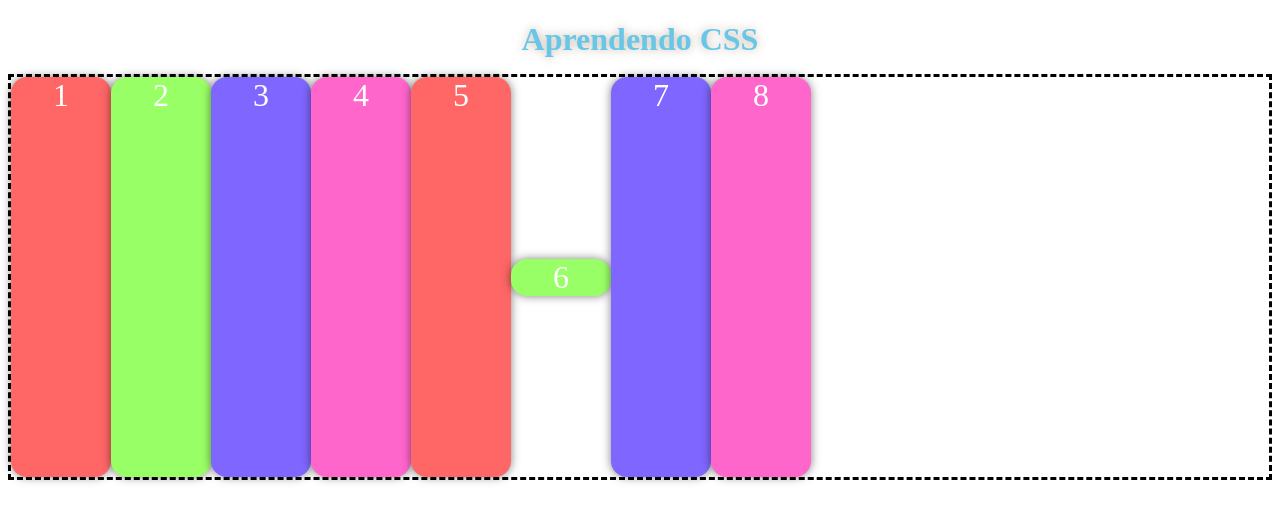
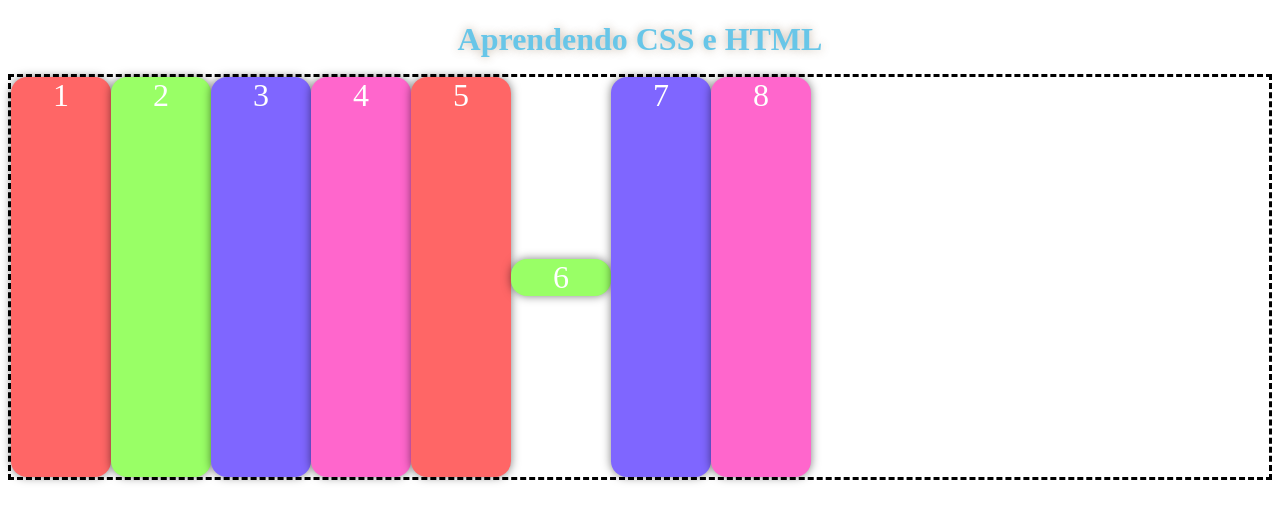
Before and after one commit to LucianaaFreitas/N-vel-4-, a plain HTML site: page index.html in a window 1280 px wide. Drawn offline with Linux system fonts and the light colour scheme.

Commit message:
titulo html

```diff
--- a/index.html
+++ b/index.html
@@ -7,7 +7,7 @@
   <title>Document</title>
 </head>
 <body>
-  <h1>Aprendendo CSS</h1>
+  <h1>Aprendendo CSS e HTML</h1>
   <style>
     h1{
       text-align: center;
```
